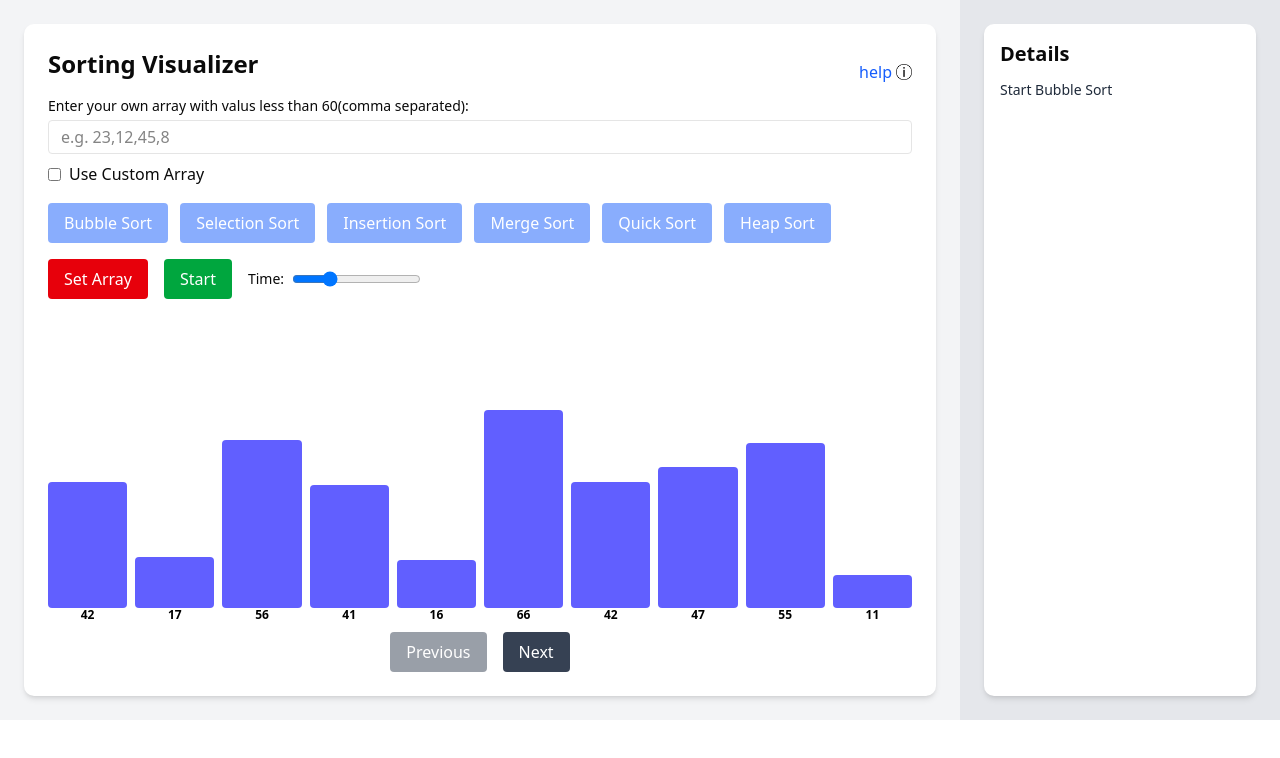
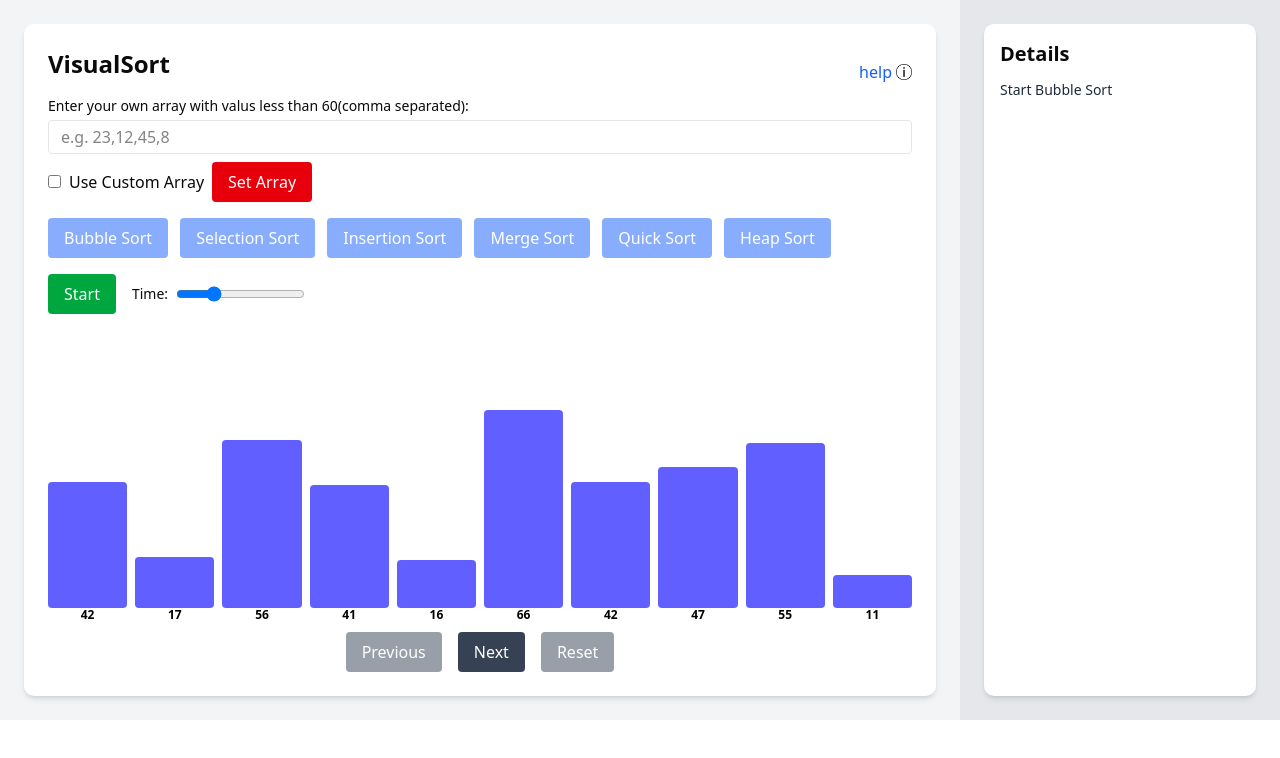
Before and after one commit to tGupta24/SortingVisualiser, a React (Vite) app: page / in a window 1280 px wide. Both pictures are taken after a click on the button "Bubble Sort". Shown: the top 758 px of the page. Built offline with nearby package versions, Linux system fonts and the light colour scheme.

Commit message:
add reset

```diff
--- a/src/components/SortingVisualizer.jsx
+++ b/src/components/SortingVisualizer.jsx
@@ -212,6 +212,11 @@ export default function SortingVisualizer() {
         const newArray = useCustom
             ? customInput.split(",").map(Number).filter(n => !isNaN(n))
             : generateRandomArray(10);
+        const valid = handleArray()
+        if (!valid) {
+            alert("please addd")
+            return;
+        }
         setArray(newArray);
         setSteps([]);
         setStepIndex(0);
@@ -262,6 +267,13 @@ export default function SortingVisualizer() {
         setIsPlaying(p => !p);
     };
 
+    // useEffect(() => {
+    //     if (stepIndex == steps.length - 1) {
+
+    //         resetAll();
+    //     }
+    // }, [stepIndex])
+
     const prev = () => { setIsPlaying(false); setStepIndex(i => Math.max(i - 1, 0)); };
     const next = () => { setIsPlaying(false); setStepIndex(i => Math.min(i + 1, steps.length - 1)); };
     const current = steps[stepIndex] || { array, sortedIndices: [] };
@@ -277,7 +289,7 @@ export default function SortingVisualizer() {
                     <div className="bg-white p-6 rounded-lg shadow-md flex flex-col h-full">
                         <div className="flex justify-between">
                             <div>
-                                <h2 className="text-2xl font-bold mb-4">Sorting Visualizer</h2>
+                                <h2 className="text-2xl font-bold mb-4">VisualSort</h2>
                             </div>
                             <div className="flex items-center space-x-1">  {/* Flex container to align icon and text */}
                                 <Link to="/help" className="text-blue-600 hover:text-blue-800 flex space-x-1 items-center">
@@ -304,6 +316,11 @@ export default function SortingVisualizer() {
                                 />
                                 Use Custom Array
                             </label>
+                            <button onClick={resetAll}
+                                className="ml-2 px-4 py-2 bg-red-600 text-white rounded hover:bg-red-700">
+                                Set Array
+                            </button>
+
                         </div>
 
                         {/* Sorting Buttons */}
@@ -318,10 +335,6 @@ export default function SortingVisualizer() {
 
                         {/* Controls below Sorting Buttons */}
                         <div className="flex flex-wrap items-center gap-4 mb-4">
-                            <button onClick={resetAll}
-                                className="px-4 py-2 bg-red-600 text-white rounded hover:bg-red-700">
-                                Set Array
-                            </button>
 
                             <button onClick={togglePlay} disabled={!algorithm}
                                 className="px-4 py-2 bg-green-600 text-white rounded hover:bg-green-700 disabled:opacity-50">
@@ -374,6 +387,8 @@ export default function SortingVisualizer() {
                                     className="px-4 py-2 bg-gray-700 text-white rounded disabled:opacity-50">Previous</button>
                                 <button onClick={next} disabled={stepIndex === steps.length - 1}
                                     className="px-4 py-2 bg-gray-700 text-white rounded disabled:opacity-50">Next</button>
+                                <button onClick={resetAll} disabled={stepIndex !== steps.length - 1}
+                                    className="px-4 py-2 bg-gray-700 text-white rounded disabled:opacity-50">Reset</button>
                             </div>
                         )}
                     </div>
```
